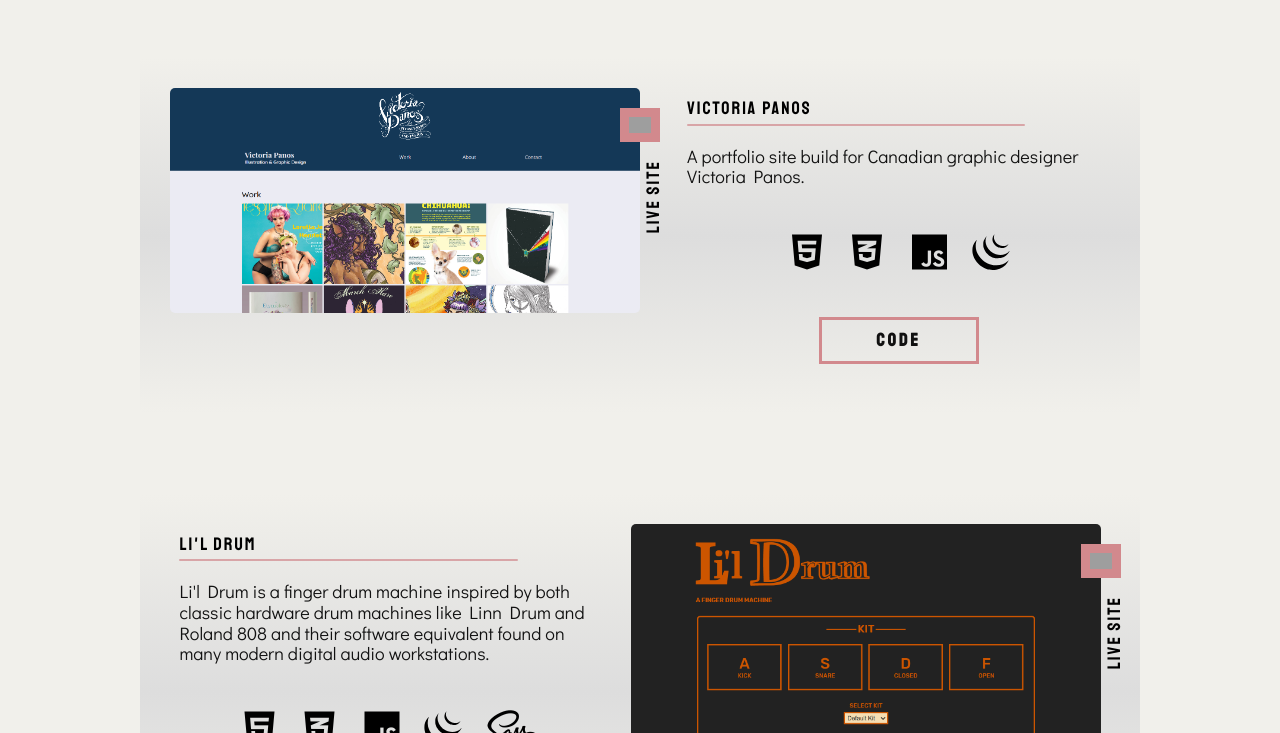
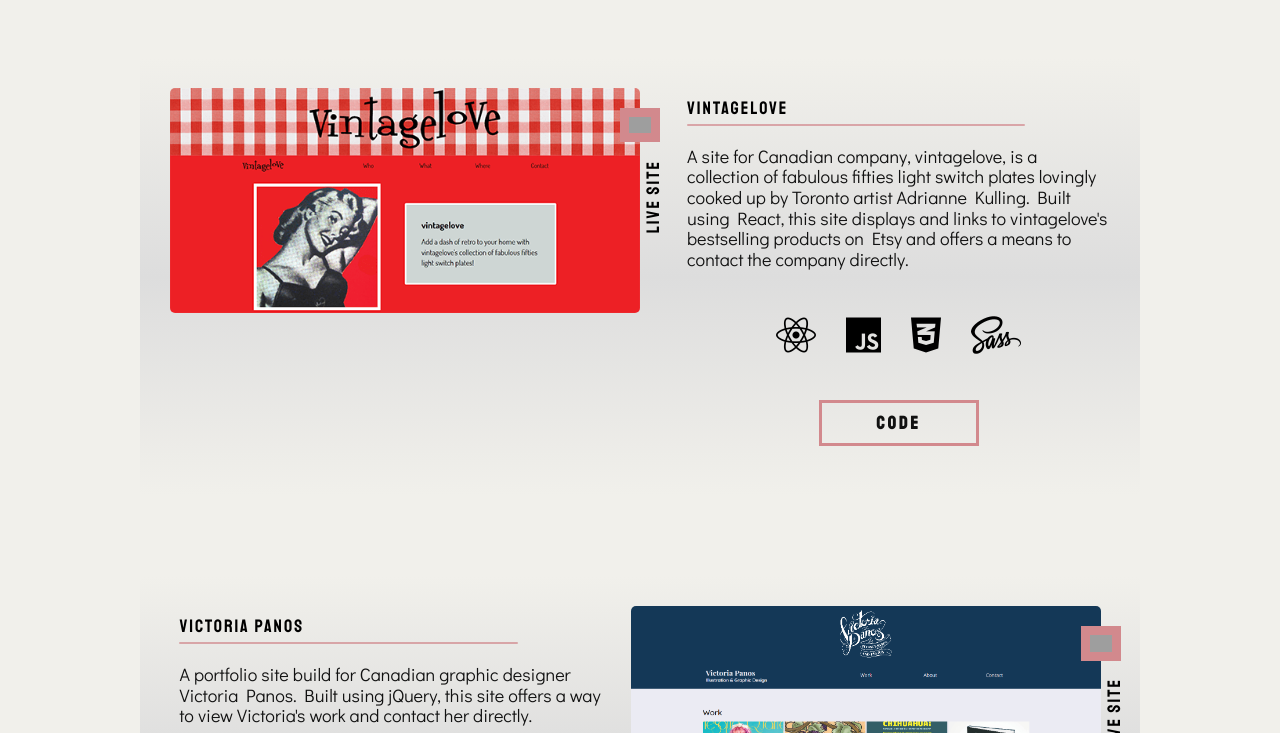
Before and after one commit to daibhidhdwaum/portfolio, a plain HTML site: page index.html in a window 1280 px wide. Shown: the part 2067-2800 px from the top of the page. Drawn offline with nearby package versions, Linux system fonts and the light colour scheme; grey boxes are pictures that could not be loaded; a web font is replaced by a local one.

Commit message:
added new project, changed personal photo

```diff
--- a/index.html
+++ b/index.html
@@ -50,7 +50,7 @@
                 <div class="bio__card">
                     <div class="bio__personalInfo">
                         <div class="bio__imageContainer">
-                            <img src="./images/portrait1recrop.jpg" alt="David Downie" class="bio__image">
+                            <img src="./images/photo.jpg" alt="David Downie" class="bio__image">
                         </div>
                         <div class="bio__writtenContentTitles">
                             <h2 class="bio__name">David Downie</h2>
--- a/projectCard.js
+++ b/projectCard.js
@@ -1,4 +1,24 @@
 export const projectCard = [
+  {
+    siteLink: "http://www.vintagelove.ca/",
+    projectImage: "./images/vintagelove.png",
+    alt: "vintagelove Website",
+    title: "vintagelove",
+    techUsed: [
+      {
+        skill: "React",
+        icon: "fab fa-react",
+        iconType: "icon",
+        alt: null,
+      },
+      { skill: "Javascript", icon: "fab fa-js", iconType: "icon", alt: null },
+      { skill: "CSS 3", icon: "fab fa-css3-alt", iconType: "icon", alt: null },
+      { skill: "Sass", icon: "fab fa-sass", iconType: "icon", alt: null },
+    ],
+    codeLink: "https://github.com/daibhidhdwaum/vintageLoveReact",
+    description:
+      "A site for Canadian company, vintagelove, is a collection of fabulous fifties light switch plates lovingly cooked up by Toronto artist Adrianne Kulling. Built using React, this site displays and links to vintagelove's bestselling products on Etsy and offers a means to contact the company directly.",
+  },
   {
     siteLink: "http://www.victoriapanos.com/",
     projectImage: "./images/VictoriaPanos.png",
@@ -17,7 +37,7 @@ export const projectCard = [
     ],
     codeLink: "https://github.com/daibhidhdwaum/victoriaPanos",
     description:
-      "A portfolio site build for Canadian graphic designer Victoria Panos.",
+      "A portfolio site build for Canadian graphic designer Victoria Panos. Built using jQuery, this site offers a way to view Victoria's work and contact her directly.",
   },
   {
     siteLink: "https://daibhidhdwaum.github.io/LilDrum/",
```
Also changed, not shown: images/photo.jpg (added), images/vintagelove.png (added).
